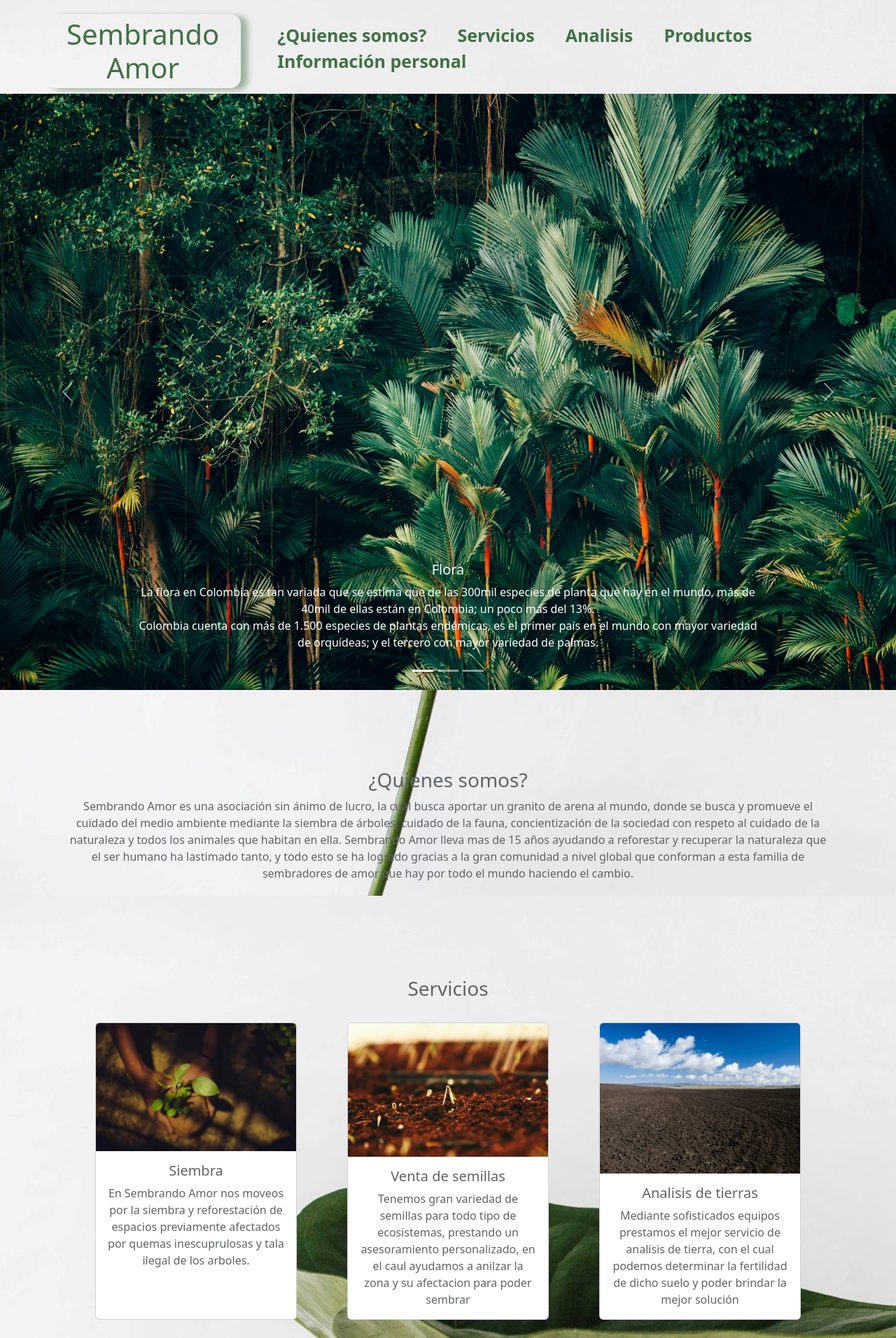
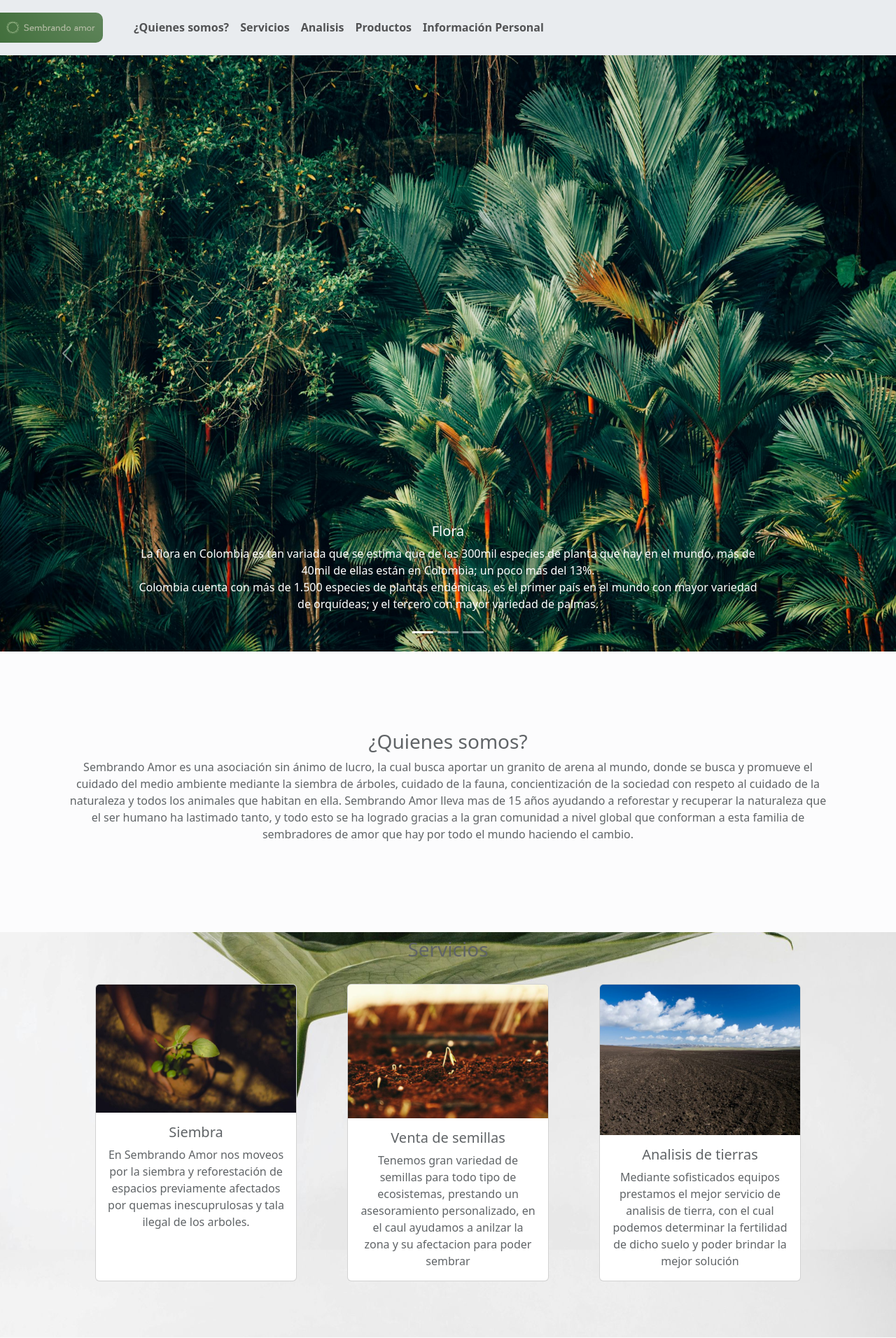
Before and after one commit to Brianarm1/SembrandoAmor, a Flask app: page / in a window 1280 px wide. Shown: the top 1912 px of the page at 70% size. Run offline with Flask 3, Linux system fonts and the light colour scheme; some libraries are stand-ins or nearby versions.

Commit message:
Se corrige problemas de navegación

```diff
--- a/assets/css/main.css
+++ b/assets/css/main.css
@@ -2,8 +2,11 @@
     box-sizing: border-box;
 }
 
-body {
-    background-image: url(/assets/img/fondo.jpg);
+main {
+    background-image: url(../img/fondo.jpg);
+    background-size: cover;
+    background-repeat: no-repeat;
+    background-attachment: fixed;
 }
 
 nav {
@@ -17,44 +20,21 @@
 }
 
 
-#logo-nav {
-    color: rgb(64, 113, 68);
-    font-size: 40px;
-    padding: 5px;
-    border-radius: 15px;
-    box-shadow: 10px 3px 8px rgb(157, 177, 159);
-}
-
-ul li {
-    display: inline-block;
-    padding: 0px 20px;
-}
-
-ul a {
-    color: rgb(64, 113, 68);
-    text-decoration: none;
-    font-size: 25px;
-}
-
-ul li:hover {
-    transform: scale(1.1);
-    transition: all 0.4s ease;
-}
-
-ul a:hover {
-    color: rgb(95, 130, 100);
-
+#logo {
+    border-start-end-radius: 10px;
+    border-end-end-radius: 10px;
+    max-height: 50px;
+    margin: 5px auto;
 }
 
 
-#cartas:hover {
-
+.card:hover {
     box-shadow: 10px 5px 5px rgb(196, 208, 197);
     cursor: pointer;
     transform: scale(1.02);
     transition: all 0.8s ease;
 }
 
-.contaier-git {
+.container-git {
     margin-bottom: 10px;
 }
--- a/templates/index.html
+++ b/templates/index.html
@@ -64,10 +64,10 @@
         </div>
     </section>
     <section id="descripcion">
-        <div class="container-fluid p-5 ">
+        <div class="container-fluid p-5 bg-light-subtle">
             <div class="row justify-content-center my-3 text-center">
                 <div class="col m-5">
-                    <h3 id="¿quienes somos?"> ¿Quienes somos? </h3>
+                    <h3 id="quienes"> ¿Quienes somos? </h3>
                     <p>
                         Sembrando Amor es una asociación sin ánimo de lucro, la cual busca aportar un granito de arena
                         al mundo,
@@ -88,9 +88,9 @@
 
     <section id="servicios" class="row justify-content-center mx-3 my-2 text-center pb-5">
         <h3> Servicios</h3>
-        <div class="col-sm-7 col-md-5 col-lg-3 m-sm-2 m-md-2 m-lg-4" id="cartas">
+        <div class="col-sm-7 col-md-5 col-lg-3 m-sm-2 m-md-2 m-lg-4" >
             <div class="card h-100" class="mx-auto d-block w-25">
-                <img src="{{url_for ('static',filename='img/card1.jpg')}}" class="card-img-top" alt="...">
+                <img src="{{url_for ('static',filename='img/card1.jpg')}}" class="card-img-top" alt="">
                 <div class="card-body">
                     <h5 class="card-title row justify-content-center">Siembra</h5>
                     <p class="card-text">En Sembrando Amor nos moveos por la siembra y reforestación de espacios
@@ -99,9 +99,9 @@
                 </div>
             </div>
         </div>
-        <div class="col-sm-7 col-md-5 col-lg-3 m-sm-2 m-md-2 m-lg-4" id="cartas">
+        <div class="col-sm-7 col-md-5 col-lg-3 m-sm-2 m-md-2 m-lg-4" >
             <div class="card h-100">
-                <img src="{{url_for ('static',filename='img/card2.jpg')}}" class="card-img-top" alt="...">
+                <img src="{{url_for ('static',filename='img/card2.jpg')}}" class="card-img-top" alt="">
                 <div class="card-body">
                     <h5 class="card-title row justify-content-center"> Venta de semillas </h5>
                     <p class="card-text"> Tenemos gran variedad de semillas para todo tipo de ecosistemas, prestando un
@@ -111,9 +111,9 @@
                 </div>
             </div>
         </div>
-        <div class="col-sm-7 col-md-5 col-lg-3 m-sm-2 m-md-2 m-lg-4" id="cartas">
+        <div class="col-sm-7 col-md-5 col-lg-3 m-sm-2 m-md-2 m-lg-4" >
             <div class="card h-100">
-                <img src="{{url_for ('static',filename='img/card3.jpg')}}" class="card-img-top" alt="...">
+                <img src="{{url_for ('static',filename='img/card3.jpg')}}" class="card-img-top" alt="">
                 <div class="card-body">
                     <h5 class="card-title row justify-content-center ">Analisis de tierras</h5>
                     <p class="card-text"> Mediante sofisticados equipos prestamos el mejor servicio de analisis de
@@ -125,7 +125,7 @@
     </section>
 
     <section id="analisis">
-        <div class="container-fluid mb-5">
+        <div class="container-fluid mb-5 bg-light">
             <div class="row justify-content-around text-center">
                 <div class="col-sm-12 col-md-8 col-lg-5 border border-end shadow align-top mt-sm-4 mb-sm-3">
                     <h4 class="py-4">Resultados</h4>
--- a/templates/layout.html
+++ b/templates/layout.html
@@ -13,26 +13,41 @@
 </head>
 
 <body>
-    <header>
-        <nav>
-            <h2 class="text-center" id="logo-nav"> Sembrando Amor </h2>
-            <ul>
-                <li><a href="#¿quienes somos?">¿Quienes somos? </a></li>
-                <li><a href="#servicios"> Servicios </a></li>
-                <li><a href="#analisis"> Analisis </a>
-                </li>
-                <li><a href="{{url_for('productos')}}"> Productos </a>
-                </li>
-                <li><a href="#informacion"> Información personal </a>
-                </li>
-            </ul>
+    <header class="sticky-top">
+        <nav class="navbar navbar-expand-lg bg-body-secondary border-bottom-1">
+            <a class="navbar-brand" href="{{url_for('index')}}"><img id="logo"
+                    src="{{url_for('static',filename='img/logo.png')}}"></a>
+            <button class="navbar-toggler" type="button" data-bs-toggle="collapse" data-bs-target="#navbarNav"
+                aria-controls="navbarNav" aria-expanded="false" aria-label="Toggle navigation">
+                <span class="navbar-toggler-icon"></span>
+            </button>
+            <div class="collapse navbar-collapse ml-5" id="navbarNav">
+                <ul class="navbar-nav">
+                    <li class="nav-item">
+                        <a class="nav-link" href="./#quienes">¿Quienes somos?</a>
+                    </li>
+                    <li class="nav-item">
+                        <a class="nav-link" href="./#servicios">Servicios</a>
+                    </li>
+                    <li class="nav-item">
+                        <a class="nav-link" href="./#analisis">Analisis</a>
+                    </li>
+                    <li class="nav-item">
+                        <a class="nav-link" href="{{url_for('productos')}}">Productos</a>
+                    </li>
+                    <li class="nav-item">
+                        <a class="nav-link" href="./#informacion">Información Personal</a>
+                    </li>
+                </ul>
+            </div>
+
         </nav>
     </header>
     {% block body%}
     {% endblock %}
     <footer id="informacion">
         <div class="container-fluid">
-            <div class="row mb-4 p-4 pb-0 bg-body-tertiary text-center justify-content-center">
+            <div class="row pb-4 bg-body-tertiary text-center justify-content-center">
                 <div class="col-sm">
                     <a data-mdb-ripple-init class="btn text-white btn-floating m-1 bg-dark"
                         href="https://github.com/Brianarm1" role="button"><i class="fab fa-github">Brian Alfonso
@@ -48,7 +63,7 @@
                             src="{{url_for ('static',filename='img/github1.png')}}" alt=""></a>
                 </div>
             </div>
-            <div class="text-center p-3 bg-dark text-light">
+            <div class="text-center bg-dark text-light">
                 © 2024 Copyright
             </div>
         </div>
```
Also changed, not shown: assets/img/logo.png (added).
